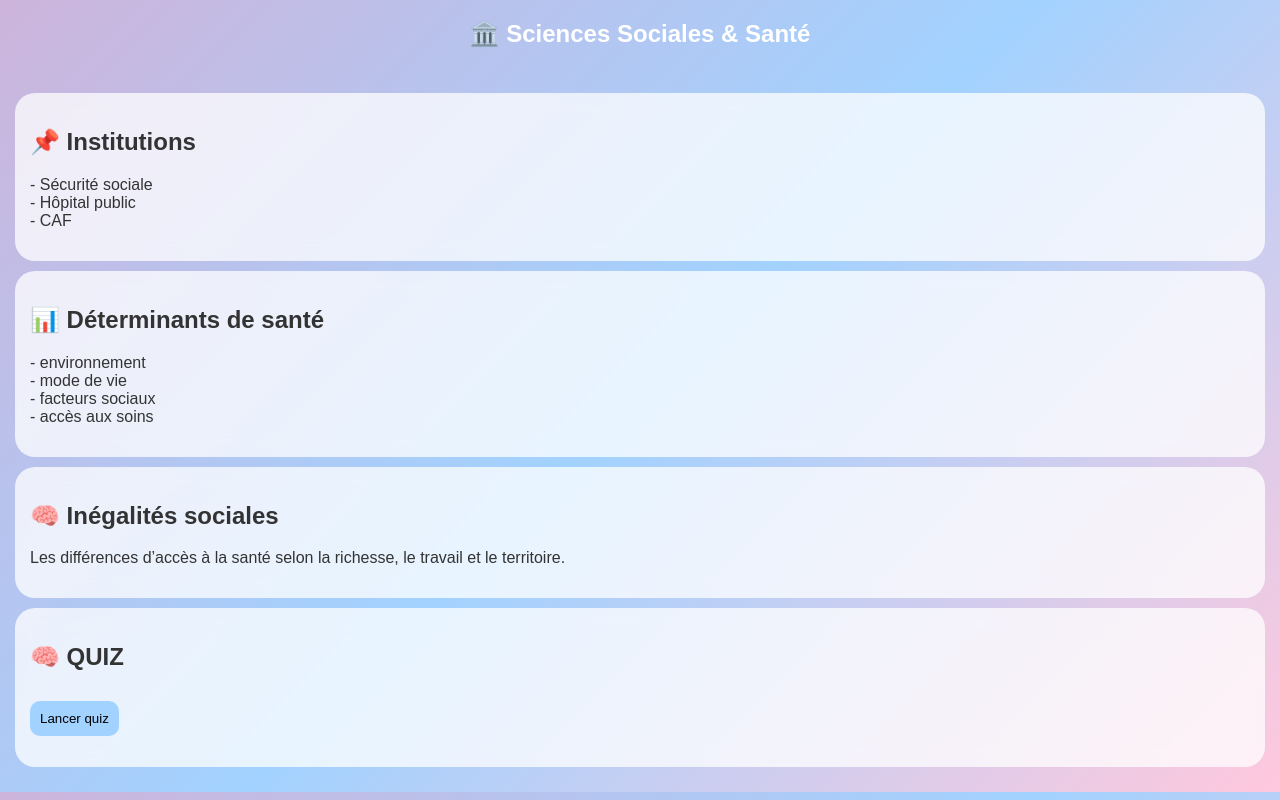
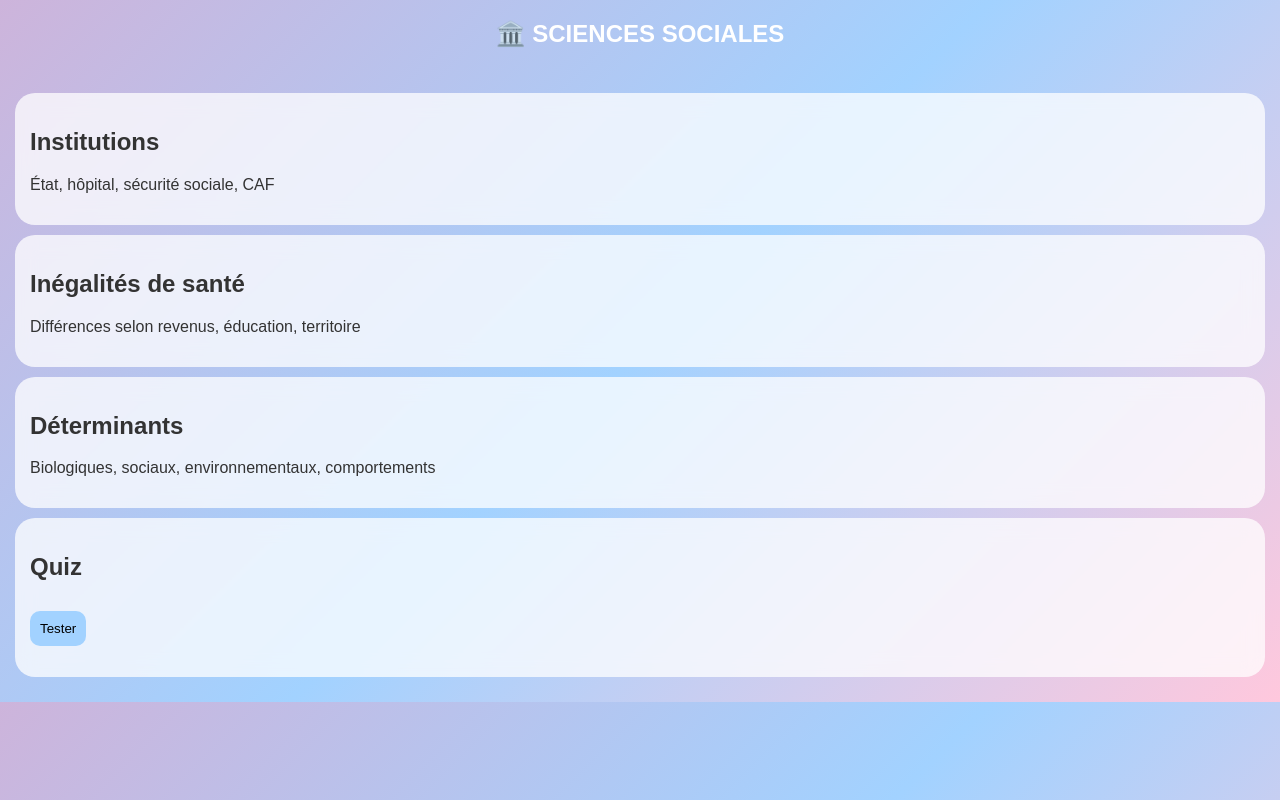
Before and after one commit to s4r4hhhhhh/st2s-revision-app, a plain HTML site: page social.html in a window 1280 px wide. Drawn offline with Linux system fonts and the light colour scheme.

Commit message:
Update social.html

```diff
--- a/social.html
+++ b/social.html
@@ -8,40 +8,29 @@
 
 <body>
 
-<header>🏛️ Sciences Sociales & Santé</header>
+<header>🏛️ SCIENCES SOCIALES</header>
 
 <div class="container">
 
 <div class="card">
-    <h2>📌 Institutions</h2>
-    <p>
-      - Sécurité sociale<br>
-      - Hôpital public<br>
-      - CAF
-    </p>
+<h2>Institutions</h2>
+<p>État, hôpital, sécurité sociale, CAF</p>
 </div>
 
 <div class="card">
-    <h2>📊 Déterminants de santé</h2>
-    <p>
-      - environnement<br>
-      - mode de vie<br>
-      - facteurs sociaux<br>
-      - accès aux soins
-    </p>
+<h2>Inégalités de santé</h2>
+<p>Différences selon revenus, éducation, territoire</p>
 </div>
 
 <div class="card">
-    <h2>🧠 Inégalités sociales</h2>
-    <p>
-      Les différences d’accès à la santé selon la richesse, le travail et le territoire.
-    </p>
+<h2>Déterminants</h2>
+<p>Biologiques, sociaux, environnementaux, comportements</p>
 </div>
 
 <div class="card">
-    <h2>🧠 QUIZ</h2>
-    <button onclick="quizSocial()">Lancer quiz</button>
-    <p id="socialResult"></p>
+<h2>Quiz</h2>
+<button onclick="quizSocial()">Tester</button>
+<p id="social"></p>
 </div>
 
 </div>
```
Lines whose indentation alone changed are shown as unchanged.
